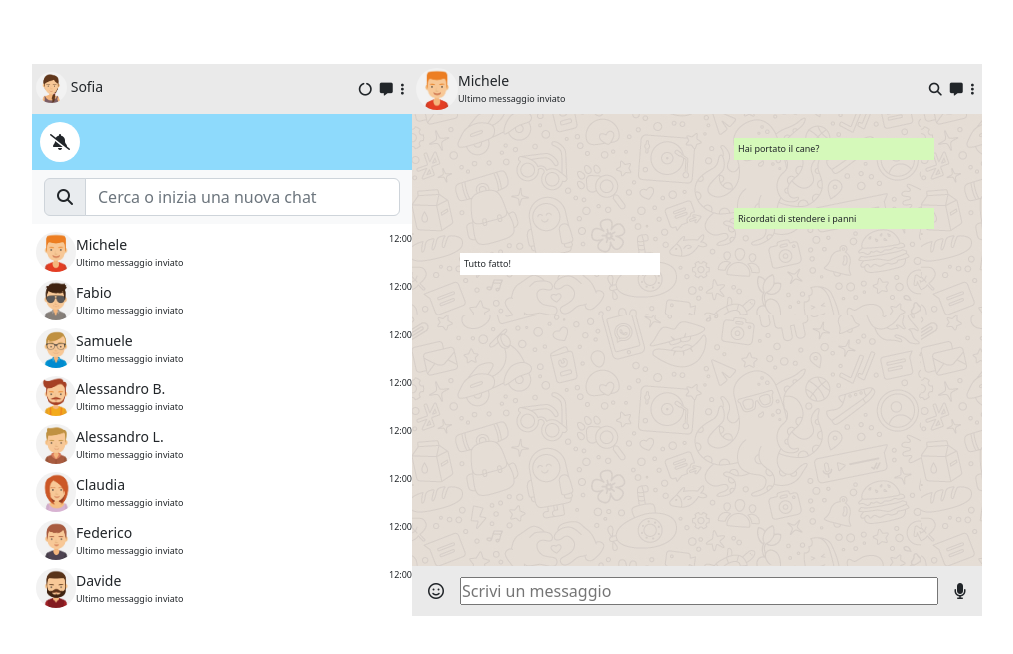
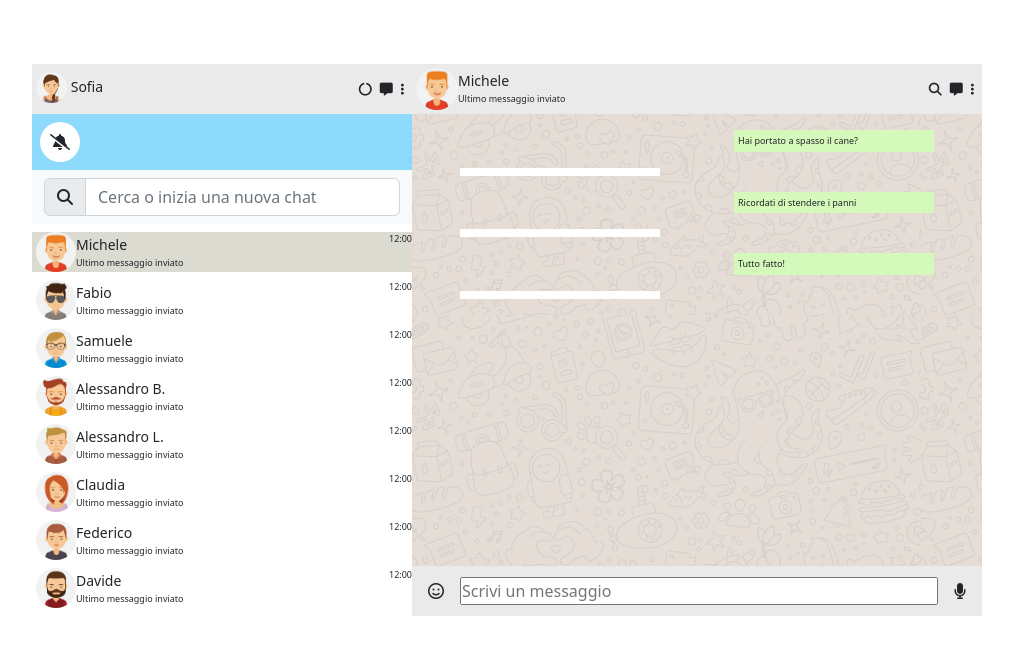
Before and after one commit to UniversoCaotico1997/vue-boolzapp, a plain HTML site: page milestone-2/index.html in a window 1280 px wide. Shown: the whole page, without its empty margins (38-1051 px from the left). Drawn offline with nearby package versions, Linux system fonts and the light colour scheme.

Commit message:
Stamp markup dinamico con v-for + click

```diff
--- a/milestone-2/assets/css/style.css
+++ b/milestone-2/assets/css/style.css
@@ -109,11 +109,13 @@ img{
     padding: 0.25rem;
     width: 200px;
     align-self: flex-end;
+    margin: 1rem 3rem;
 }
 .received{
     background-color: var(--bg-received-message);
     padding: 0.25rem;
     width: 200px;
+    margin: 0 3rem;
 }
 /* /.messege */
 
--- a/milestone-2/assets/js/main.js
+++ b/milestone-2/assets/js/main.js
@@ -3,7 +3,7 @@ const { createApp } = Vue
 createApp({
   data() {
     return {
-        activeIndex:0,
+        active:0,
         contacts: [
             {
                 name: 'Michele',
@@ -171,8 +171,8 @@ createApp({
   },
   methods:{
     setActiveChat(i){
-        this.activeIndex = i;
-        console.log(this.activeIndex = i);
+        this.active = i;
+        console.log(this.active = i);
     }
   }
 }).mount('#app')
--- a/milestone-2/index.html
+++ b/milestone-2/index.html
@@ -96,10 +96,9 @@
                     </div>
 
                     <!-- message -->
-                    <div class="message">
-                        <p class="sent mx-5 my-4">Hai portato il cane?</p>
-                        <p class="sent mx-5 my-4">Ricordati di stendere i panni</p>
-                        <p class="received mx-5">Tutto fatto!</p>
+                    <div class="message" v-for="message in contacts[active].messages">
+                        <p class="sent">{{message.message}}</p>
+                        <p class="received"></p>
                     </div>
                     <!-- /.message -->
 
```
